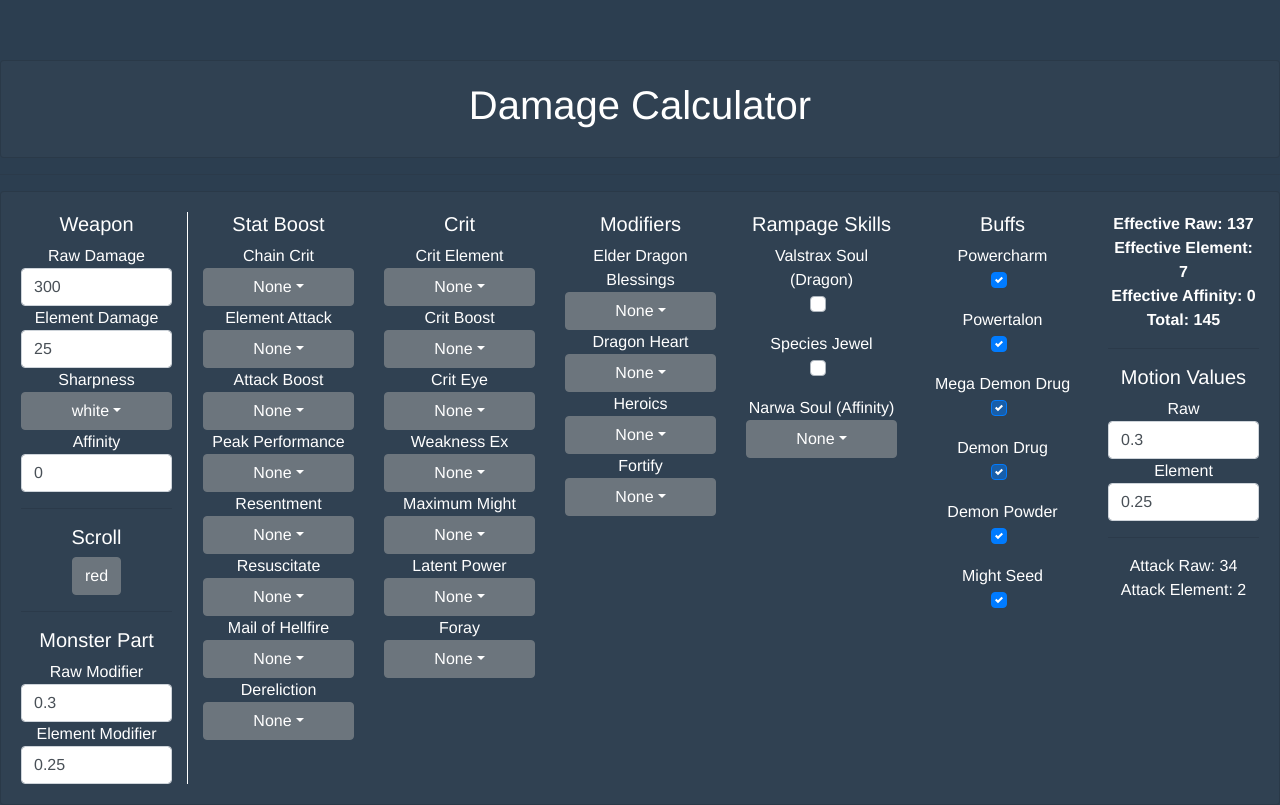
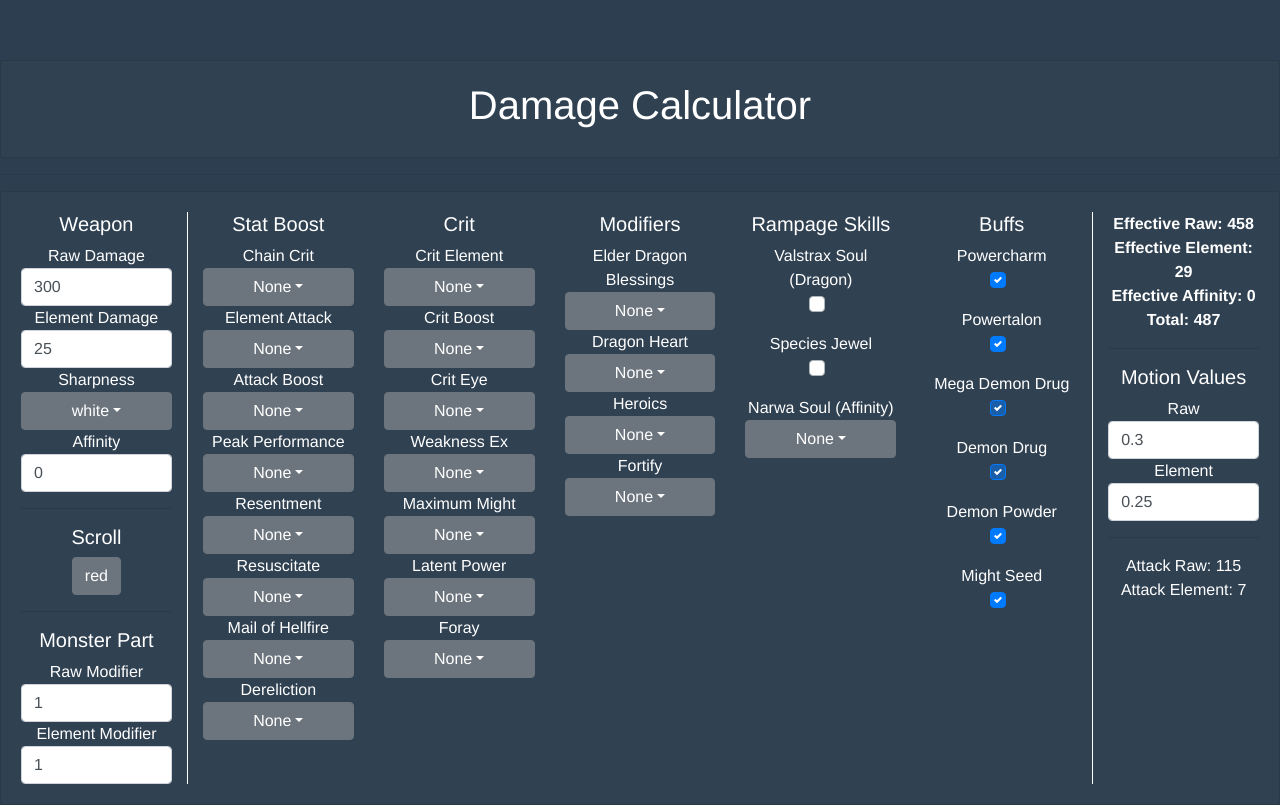
Before and after one commit to Cyan-g/DnD-tracker, a Vue app: page / in a window 1280 px wide. Built offline with nearby package versions, Linux system fonts and the light colour scheme.

Commit message:
base values changed

```diff
--- a/src/App.vue
+++ b/src/App.vue
@@ -180,7 +180,6 @@
             >
           </b-dropdown>
         </b-col>
-
         <b-col>
           <h5>Modifiers</h5>
           Elder Dragon Blessings
@@ -280,7 +279,7 @@
             v-model="info.mightSeed"
           ></b-checkbox>
         </b-col>
-        <b-col>
+        <b-col style="border-left: solid white 1px">
           <b> Effective Raw: {{ effectiveRaw.toFixed() }} </b><br />
           <b> Effective Element: {{ effectiveElement.toFixed() }} </b><br />
           <b> Effective Affinity: {{ (effectiveAffinity * 100).toFixed() }} </b
@@ -505,8 +504,8 @@ export default {
         mailOfHellfire: { label: "None", element: 0, raw: 0 },
         dereliction: { label: "None", element: 0, raw: 0 },
         sharpness: { label: "white", raw: 1.32, element: 1.15 },
-        partPhys: 0.3,
-        partEle: 0.25,
+        partPhys: 1,
+        partEle: 1,
         motionvaluePhys: 0.3,
         motionValueEle: 0.25,
       },
```
Also changed, not shown: 5 other files (tests, documents, lock files or other folders).
